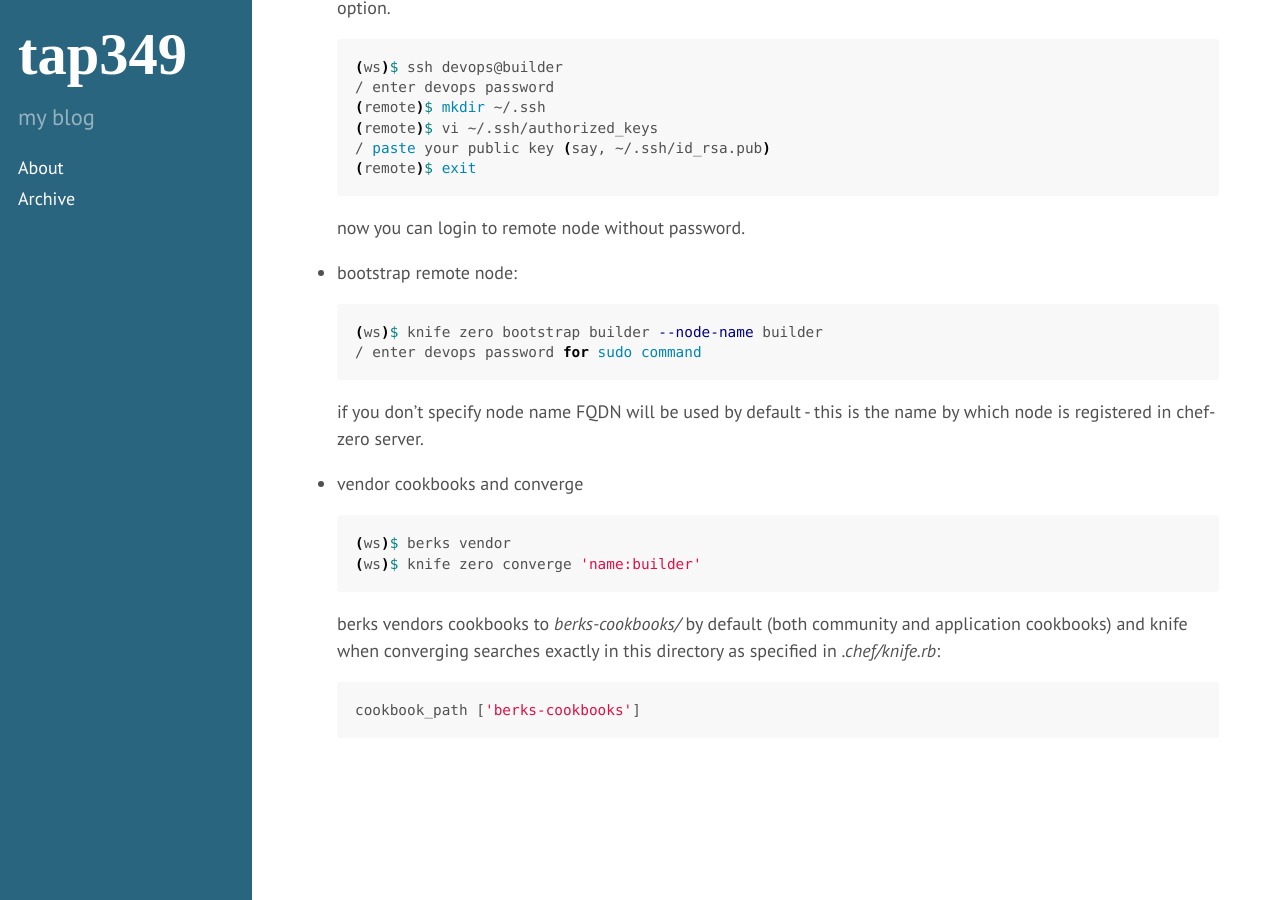
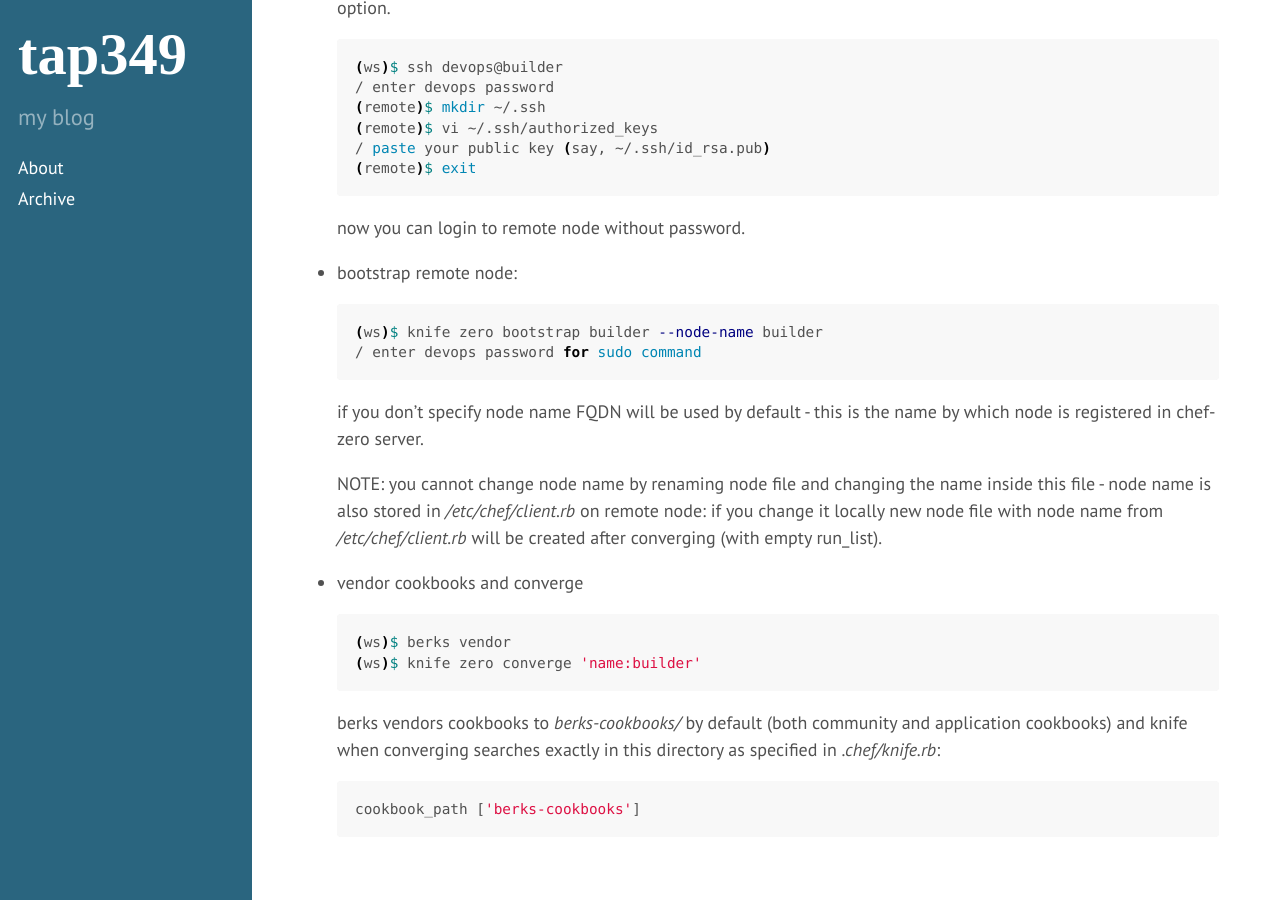
Before and after one commit to tap349/tap349.github.io, a Jekyll site: the page built from _posts/2016-08-31-chef-zero-quickref.md, in a window 1280 px wide and 900 px high, scrolled down 588 px. Built offline with Jekyll 4.4.1, drawn with Linux system fonts in a browser that asks for light colours.

Commit message:
update 2016-09-01_10:55:53

````diff
--- a/_posts/2016-08-31-chef-zero-quickref.md
+++ b/_posts/2016-08-31-chef-zero-quickref.md
@@ -52,6 +52,11 @@ categories: [chef, chef-zero, knife-zero]
   if you don't specify node name FQDN will be used by default -
   this is the name by which node is registered in chef-zero server.
 
+  NOTE: you cannot change node name by renaming node file and changing the name
+  inside this file - node name is also stored in _/etc/chef/client.rb_ on remote
+  node: if you change it locally new node file with node name from
+  _/etc/chef/client.rb_ will be created after converging (with empty run_list).
+
 - vendor cookbooks and converge
 
   ```sh
````
